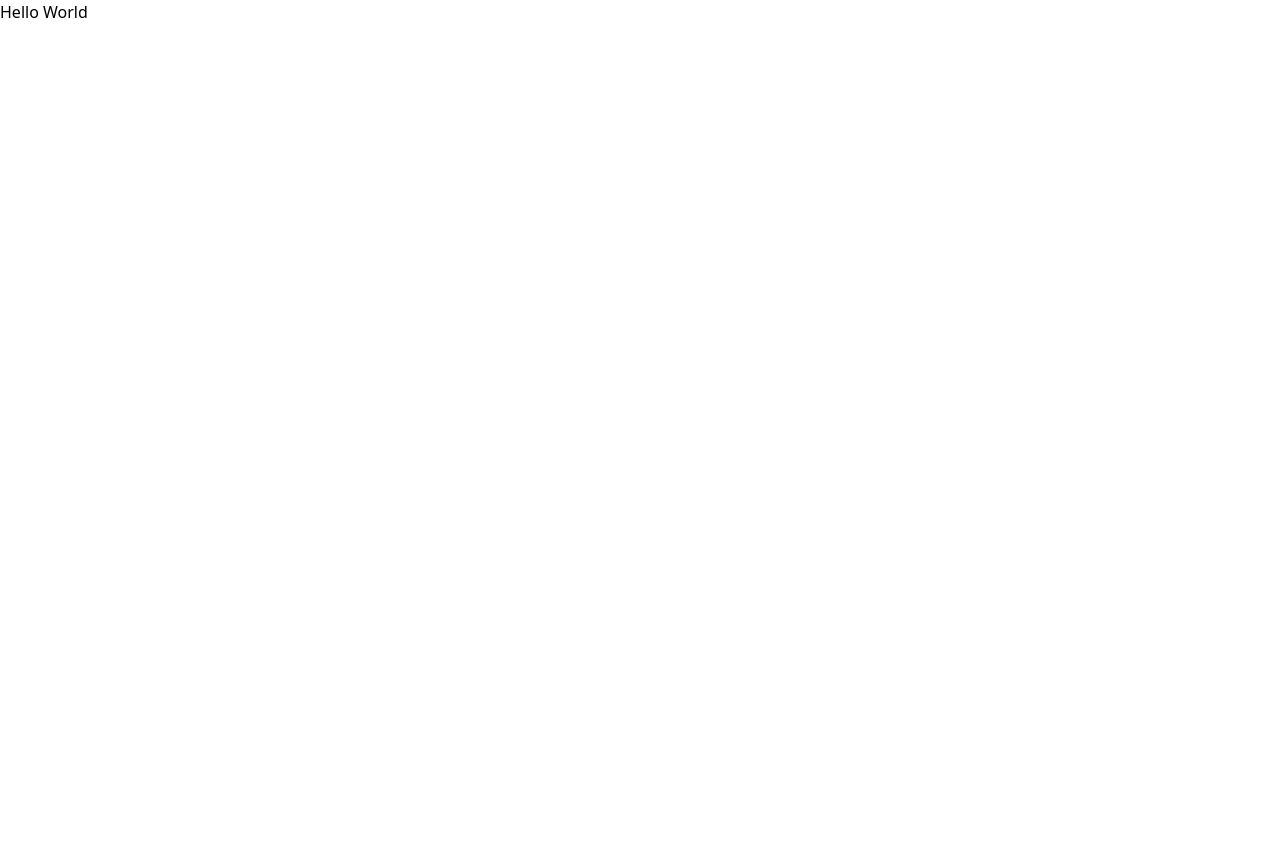
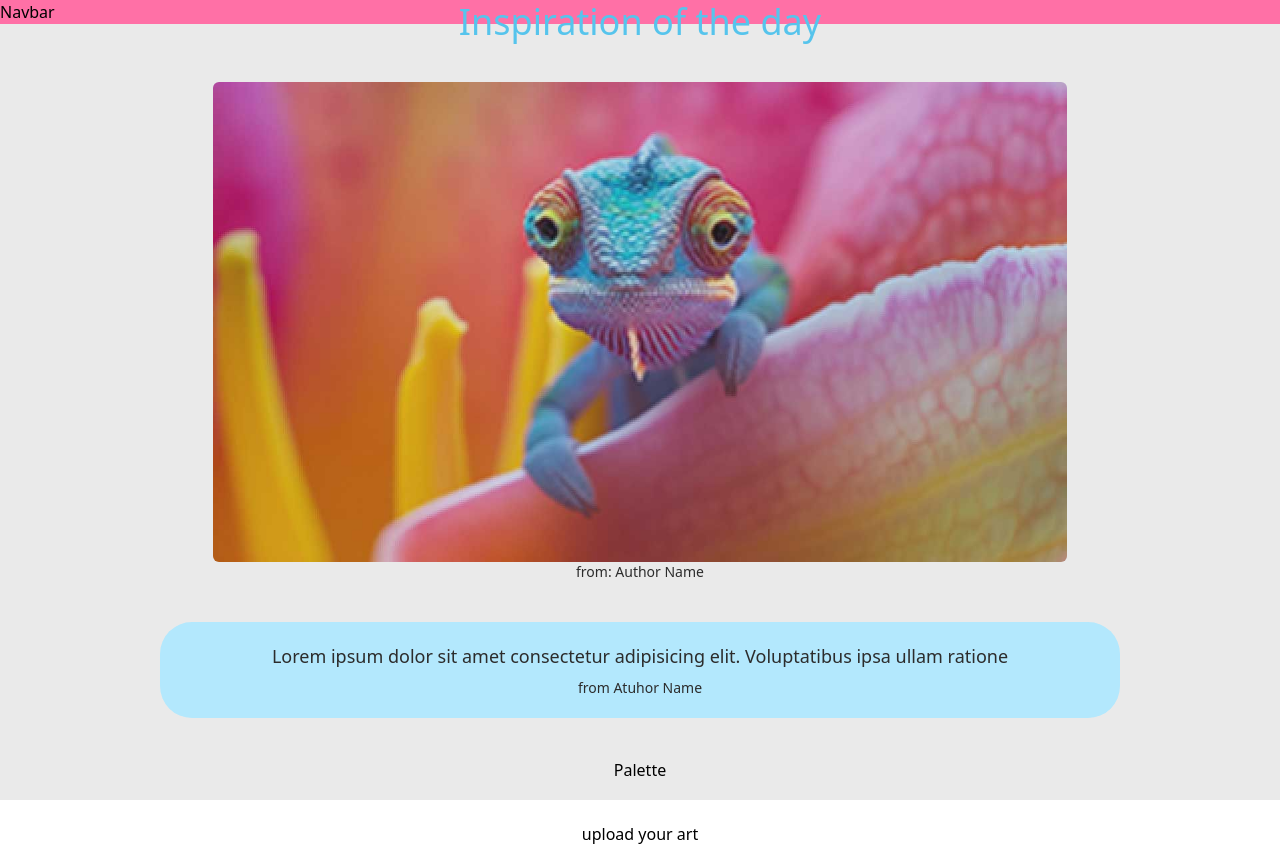
Before and after one commit to matdelp/creative-companion, a React (Vite) app in the folder apps/frontend/: page / in a window 1280 px wide. Before the commit the page ends 800 px from the top, so only its background shows below. Built offline with nearby package versions, Linux system fonts and the light colour scheme.

Commit message:
feat: added Home page and started components inside

```diff
--- a/apps/frontend/src/App.tsx
+++ b/apps/frontend/src/App.tsx
@@ -1,7 +1,12 @@
+import { Route, Routes } from "react-router-dom";
+import { HomePage } from "./pages/HomePage";
+
 export const App = () => {
   return (
     <>
-      <p>Hello World</p>
+      <Routes>
+        <Route path="/" element={<HomePage />} />
+      </Routes>
     </>
   );
 };
--- /dev/null
+++ b/apps/frontend/src/components/home/ImageCard.tsx
@@ -0,0 +1,16 @@
+import React from "react";
+
+export const ImageCard: React.FC = () => {
+  return (
+    <div className="w-full flex flex-col items-center justify-center">
+      <div className="w-2/3">
+        <img
+          src="src/assets/images/placeholder.jpg"
+          alt="photo"
+          className="object-fill rounded-md"
+        />
+      </div>
+      <p className="text-sm text-blackText-primary">from: Author Name</p>
+    </div>
+  );
+};
--- /dev/null
+++ b/apps/frontend/src/components/home/Palettecard.tsx
@@ -0,0 +1,38 @@
+import React from "react";
+
+const PALETTE = [
+  {
+    hex: "#8B1E18",
+    name: "Falu Red",
+  },
+  {
+    hex: "#189824",
+    name: "Slimy Green",
+  },
+  {
+    hex: "#2117A6",
+    name: "Torea Bay",
+  },
+  {
+    hex: "#2216B3",
+    name: "Persian Blue",
+  },
+  {
+    hex: "#2115C1",
+    name: "Persian Blue",
+  },
+];
+
+const Palettecard: React.FC = () => {
+  return (
+    <div>
+      {/* {PALETTE.map((color, index) => (
+        <div key={index} className=``>
+
+        </div>
+      ))} */}
+    </div>
+  );
+};
+
+export default Palettecard;
--- /dev/null
+++ b/apps/frontend/src/components/home/QuoteCard.tsx
@@ -0,0 +1,13 @@
+import React from "react";
+
+export const QuoteCard: React.FC = () => {
+  return (
+    <div className="w-3/4 flex flex-col gap-2 items-center bg-myblue-100 p-5 rounded-4xl">
+      <p className="text-blackText-primary text-center text-lg">
+        Lorem ipsum dolor sit amet consectetur adipisicing elit. Voluptatibus
+        ipsa ullam ratione
+      </p>
+      <div className="text-sm text-blackText-primary">from Atuhor Name</div>
+    </div>
+  );
+};
--- a/apps/frontend/src/index.css
+++ b/apps/frontend/src/index.css
@@ -1,14 +1,16 @@
 @import "tailwindcss";
 @custom-variant dark (&:where(.dark, .dark *));
 @theme {
-  /* --color-myblue-400: #70d6ff;
+  /*
   --color-mypink-400: #ff70a6;
   --color-myorange-400: #ff9770;
   --color-myyellow-700: #ffd670;
   --color-myyellow-400: #ecf8a4; */
 
+  --color-myblue-100: #b3e8fd;
+  --color-myblue-300: #70d6ff;
   --color-myblue-400: #56c4ec;
-  --color-mypink-400: #ff5c9a;
+  --color-mypink-400: #ff70a6;
   --color-myorange-400: #ff8359;
   --color-myyellow-700: #f5c842;
   --color-myyellow-400: #cde86c;
@@ -24,6 +26,9 @@
   font-family: system-ui, Avenir, Helvetica, Arial, sans-serif;
   line-height: 1.5;
   font-weight: 400;
+  width: 100vw;
+  height: 100vh;
+  /* color: #b3e8fd */
 
   font-synthesis: none;
   text-rendering: optimizeLegibility;
--- /dev/null
+++ b/apps/frontend/src/pages/HomePage.tsx
@@ -0,0 +1,18 @@
+import React from "react";
+import { ImageCard } from "../components/home/ImageCard";
+import { QuoteCard } from "../components/home/QuoteCard";
+
+export const HomePage: React.FC = () => {
+  return (
+    <div className="bg-whiteText-accent w-full h-screen">
+      <nav className="w-full bg-mypink-400">Navbar</nav>
+      <main className="flex flex-col justify-center items-center h-full gap-10">
+        <h1 className="text-4xl text-myblue-400">Inspiration of the day</h1>
+        <ImageCard />
+        <QuoteCard />
+        <div>Palette</div>
+        <div>upload your art</div>
+      </main>
+    </div>
+  );
+};
```
Also changed, not shown: apps/frontend/src/assets/images/placeholder.jpg (added).
